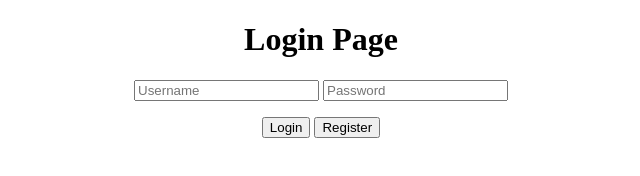
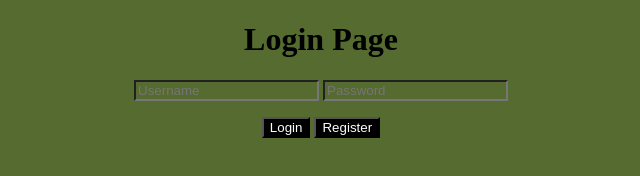
Before and after one commit to PrinceTew/ITPC_3_Prelim_Exam, a plain HTML site: page index.html in a window 1280 px wide. Shown: the whole page, without its empty margins (319-959 px from the left). Drawn offline with Linux system fonts and the light colour scheme.

Commit message:
4th commit

```diff
--- a/index.html
+++ b/index.html
@@ -1,22 +1,44 @@
 <!DOCTYPE html>
 <html lang ="en">
+
+    <style>
+        .bg_index{
+            background-color: darkolivegreen;
+        }
+
+        .btn_color{
+            background-color: black;
+        }
+
+        .bg_txt{
+            background-color: darkolivegreen;
+        }
+
+        #font_color{
+            color: black;
+        }
+        #btn_font_color{
+            color: white;
+        }
+
+    </style>
     <head>
         <title>Homepage</title>
     </head>
 
-    <body>
-   <div style="text-align: center ">
-            <h1>Login Page</h1>
+    <body class="bg_index">
+   <div style="text-align: center " style =>
+            <h1 id="font_color">Login Page</h1>
 
-        <input type="text" placeholder="Username">
-        <input type="text" placeholder="Password">
+        <input class="bg_txt" type="text" placeholder="Username">
+        <input class="bg_txt" type="text" placeholder="Password">
 
       <div style="margin-top: 1rem;">
       <div>
-        <button>Login
+        <button  class="btn_color" id="btn_font_color">Login
     </button>
     <a href="./register.html">
-        <button>Register</button>
+        <button class="btn_color" id="btn_font_color">Register</button>
     </a>
 
     </div>
```
